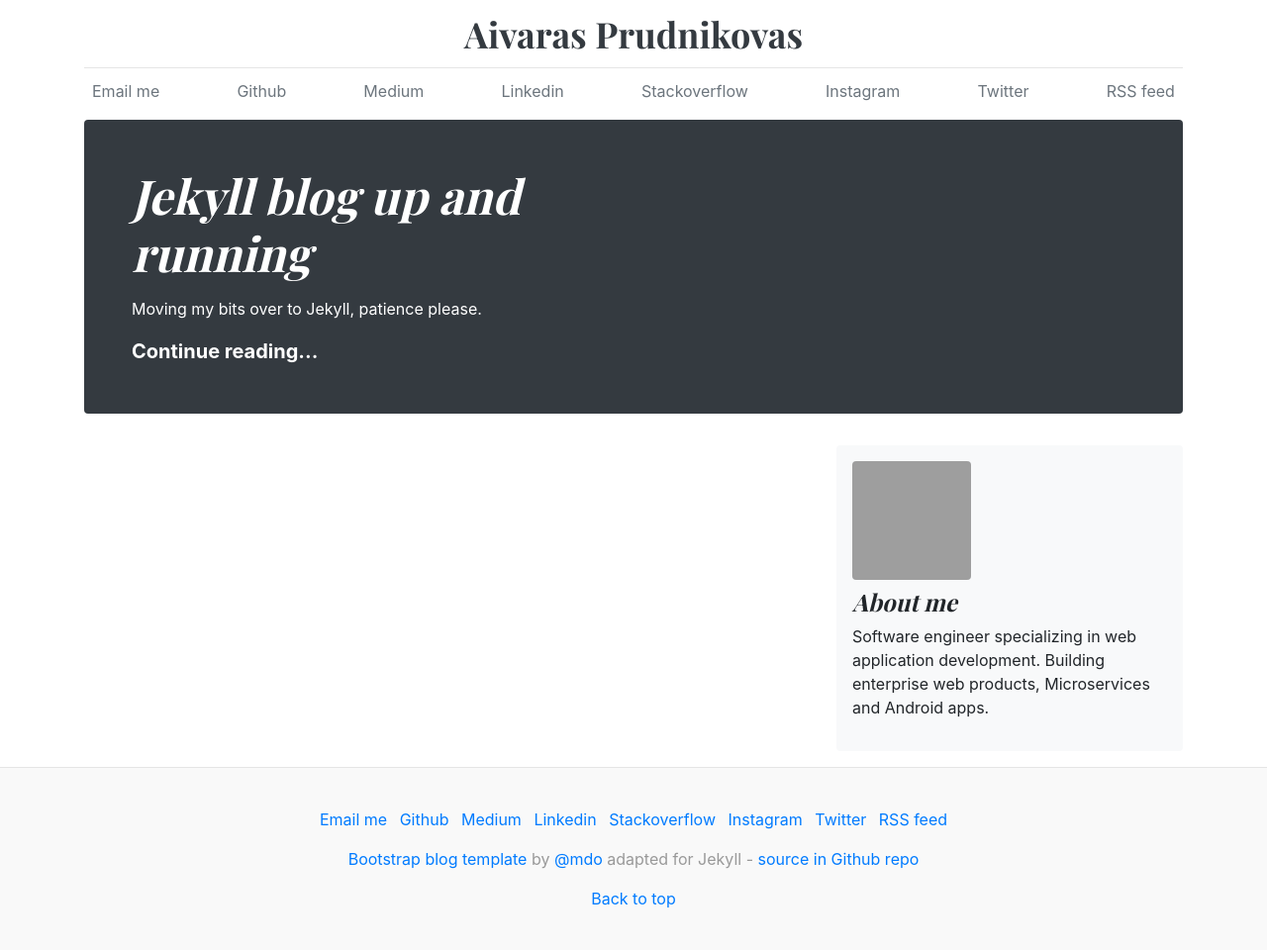
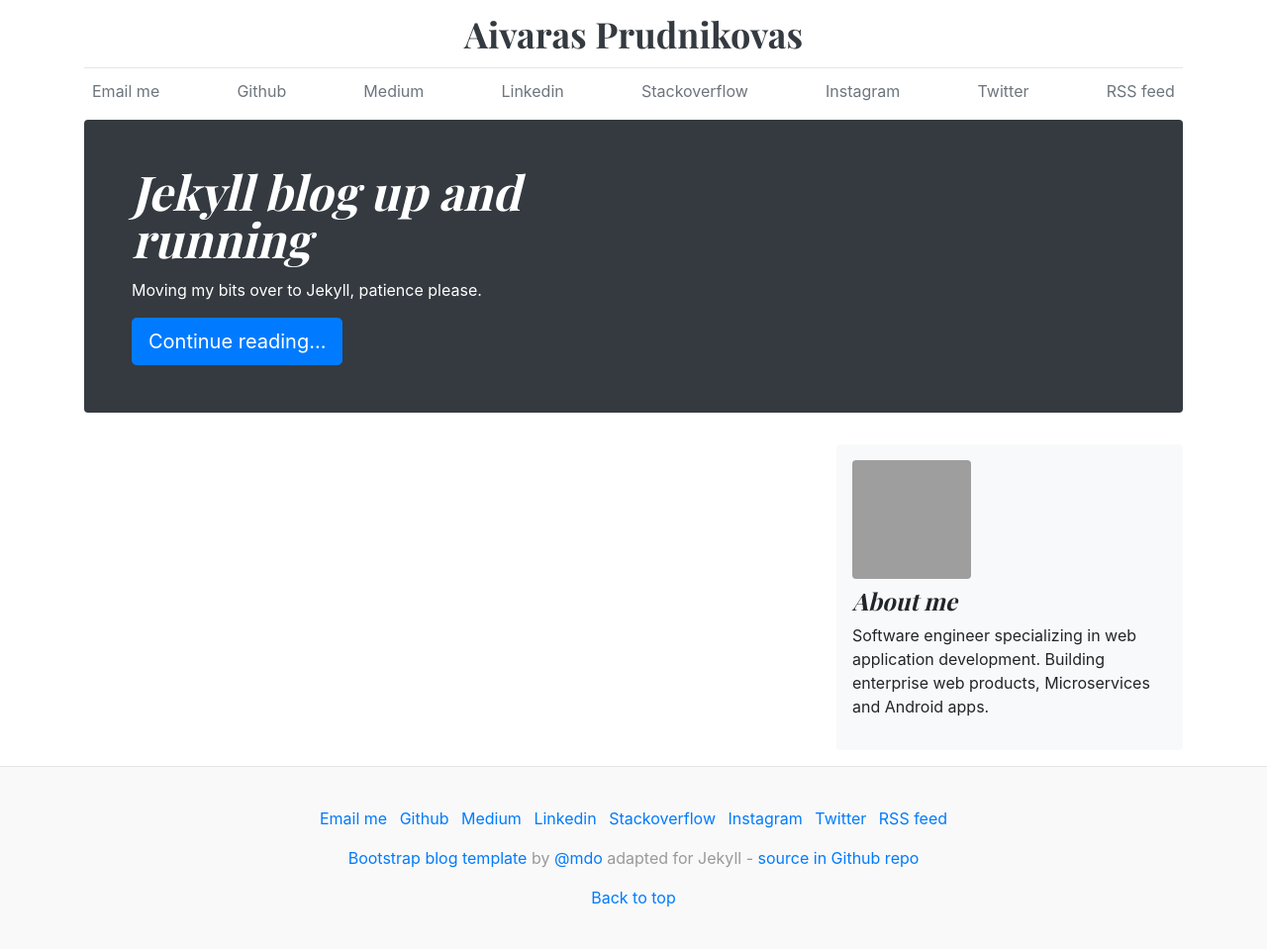
Before and after one commit to ivarprudnikov/ivarprudnikov.com, a Jekyll site: the page built from index.html, in a window 1280 px wide. Shown: the whole page at 99% size. Built offline with Jekyll 4.4.1, drawn with Linux system fonts in a browser that asks for light colours; grey boxes are pictures that could not be loaded.

Commit message:
use button in jumbotron and reduce line height

```diff
--- a/index.html
+++ b/index.html
@@ -13,7 +13,7 @@ layout: default
       {{ first_post.title }}
     </h1>
     <p class="lead my-3">{{ first_post.excerpt }}</p>
-    <p class="lead mb-0"><a href="{{ site.baseurl }}{{ first_post.url }}" class="text-white font-weight-bold">Continue reading...</a></p>
+    <p class="lead mb-0"><a href="{{ site.baseurl }}{{ first_post.url }}" class="btn btn-primary btn-lg">Continue reading...</a></p>
   </div>
 </div>
 
--- a/style.scss
+++ b/style.scss
@@ -29,6 +29,7 @@ h1, h2, h3, h4, h5, h6 {
 
 .display-4 {
   font-size: 2.5rem;
+  line-height: 1;
 }
 @media (min-width: 768px) {
   .display-4 {
```
